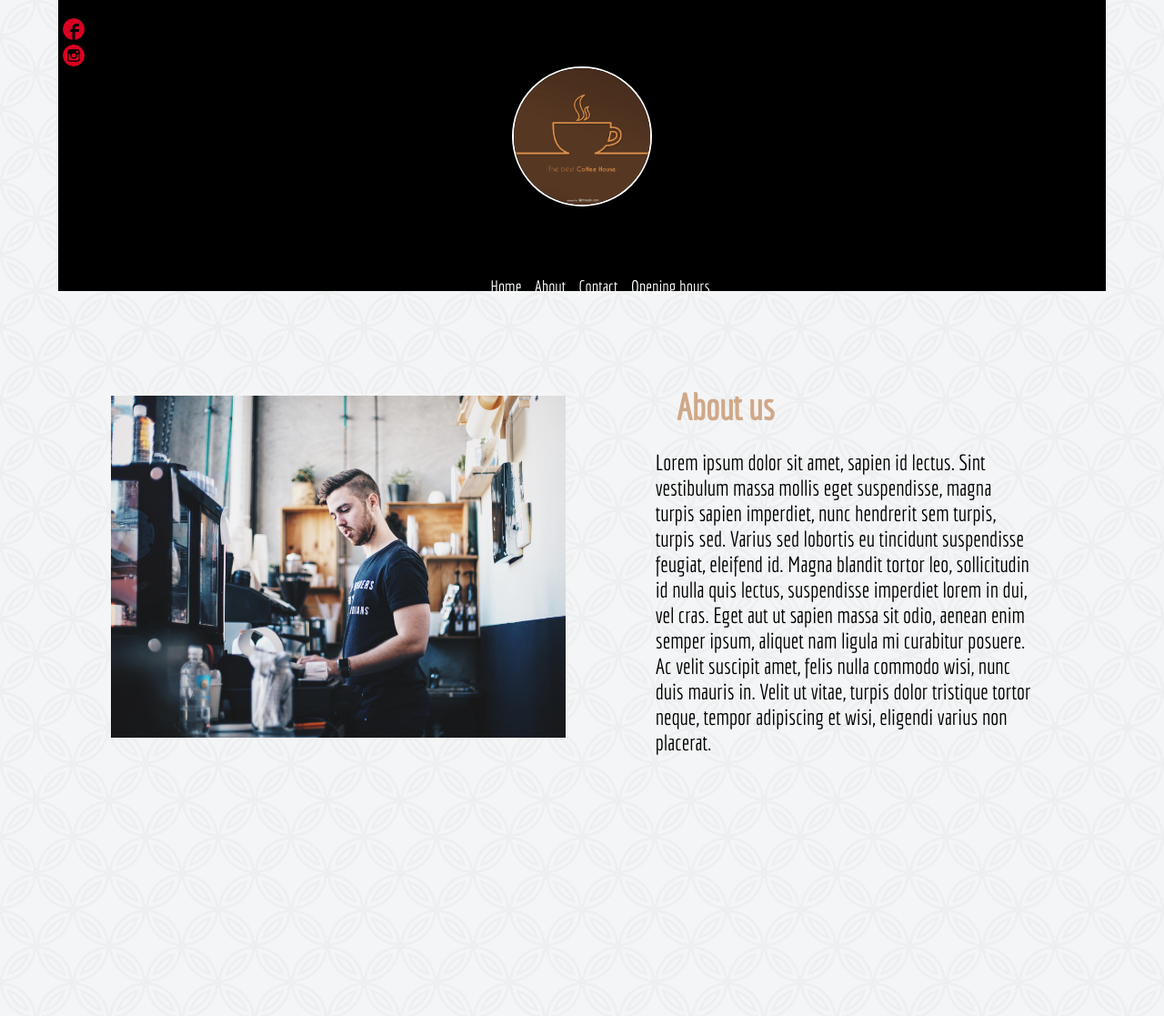
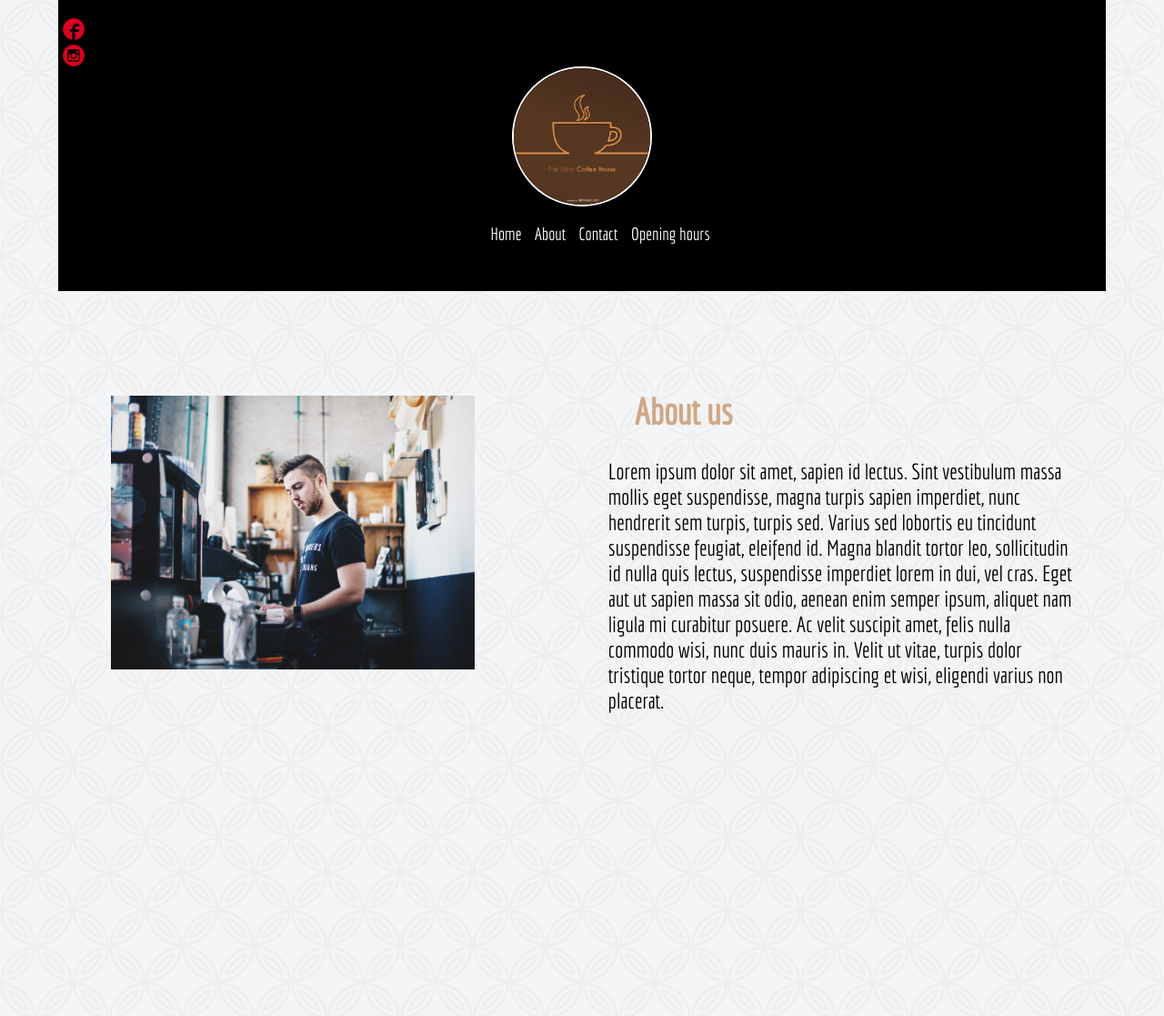
Before and after one commit to zacwillmington/website, a PHP site: page /about.html in a window 1280 px wide. Shown: the top 1117 px of the page at 91% size. Run offline with PHP 8.4, Linux system fonts and the light colour scheme.

Commit message:
changes to img barista

```diff
--- a/css/main.css
+++ b/css/main.css
@@ -45,7 +45,7 @@ nav {
   text-align: center;
   margin-bottom: 0;
   font-family: 'Bad Script', cursive;
-  padding: 5%;
+  padding: 0 5% 5% 5%;
 }
 
 ul {
@@ -159,8 +159,8 @@ nav a{
 
  .image-barista {
     content: url(../img/barista.jpg);
-    max-width: 350px;
-    max-height: auto;
+    max-width: 400px;
+    max-height: 400px;
     margin: auto;
     padding-bottom: 5%;
  }
@@ -275,20 +275,19 @@ nav a{
   /****** ABOUT PAGE RESPONSIVE******/
 
   .about-content {
-    margin: auto;
     margin: 5% 0 0 0;
   }
 
   .about-info  {
     float: right;
-    max-width: 40%;
-    padding: 2% 5% 0 0;
+    max-width: 50%;
+    padding: 2% 0 0 0;
   }
 
   .image-barista {
     float: left;
-    max-width: 500px;
-    max-height: 500px;
+    max-width: 400px;
+    max-height: 400px;
     padding: 5% 5% 5% 5%;
     margin: auto;
   }
```
